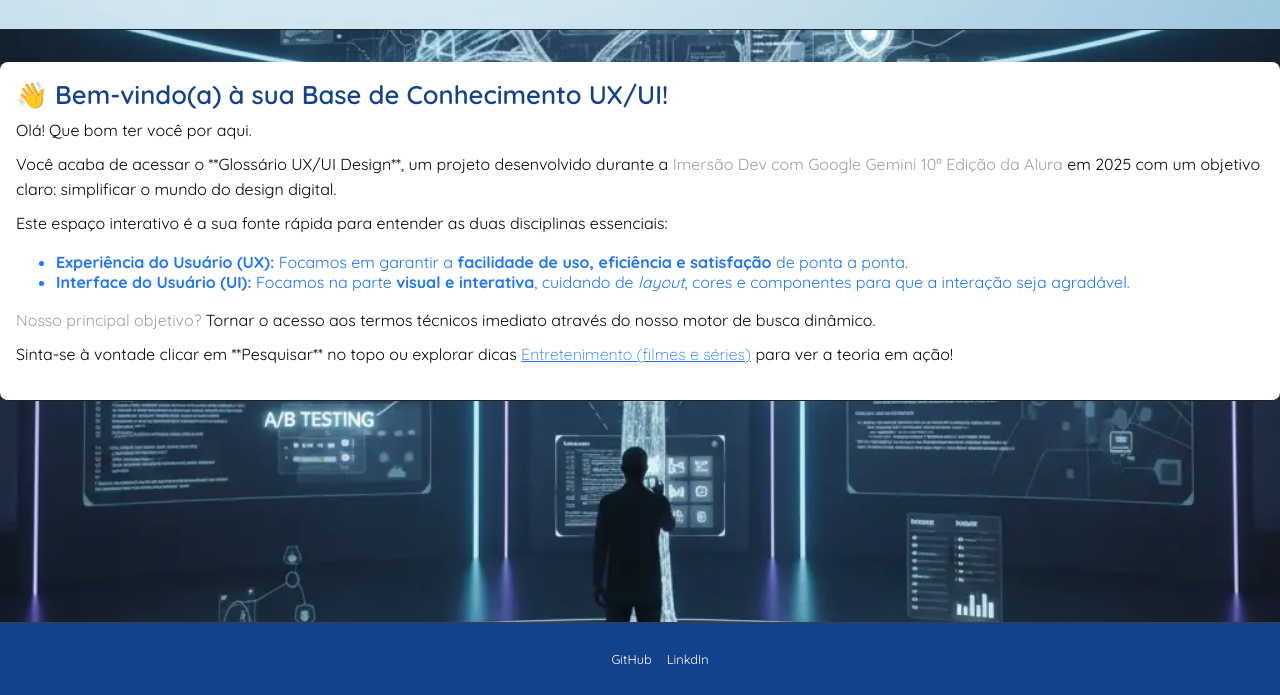
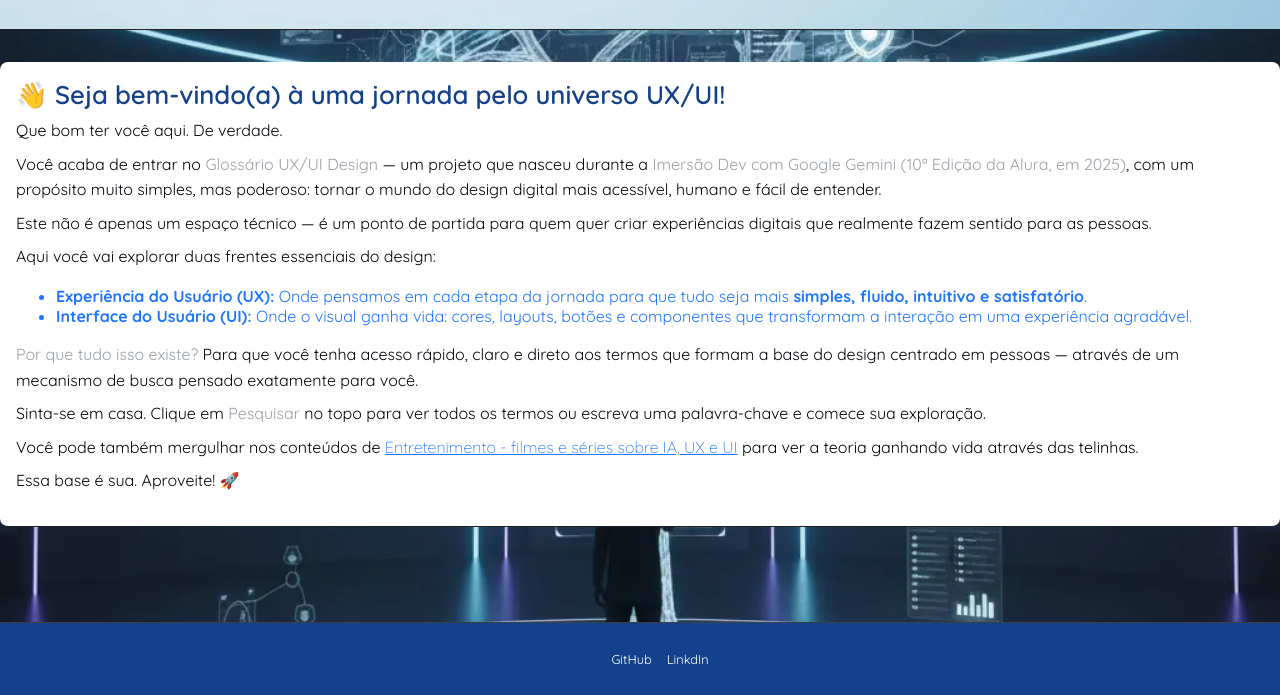
Before and after one commit to stetaveira/base-ux-series, a plain HTML site: page index.html in a window 1280 px wide. Shown: the part 105-800 px from the top of the page. Drawn offline with Linux system fonts and the light colour scheme.

Commit message:
Atualizar o index.html

```diff
--- a/index.html
+++ b/index.html
@@ -35,21 +35,30 @@
                 <section class="card-container">
             <article class="card">
 
-            <h2>👋 Bem-vindo(a) à sua Base de Conhecimento UX/UI!</h2>
-            <p>Olá! Que bom ter você por aqui.</p>
+            <h2>👋 Seja bem-vindo(a) à uma jornada pelo universo UX/UI!</h2>
 
-            <p>Você acaba de acessar o **Glossário UX/UI Design**, um projeto desenvolvido durante a <strong>Imersão Dev com Google Gemini 10ª Edição da Alura</strong> em 2025 com um objetivo claro: simplificar o mundo do design digital.</p>
+<p>Que bom ter você aqui. De verdade.</p>
 
-            <p>Este espaço interativo é a sua fonte rápida para entender as duas disciplinas essenciais:</p>
+<p>Você acaba de entrar no <strong>Glossário UX/UI Design</strong> — um projeto que nasceu durante a <strong>Imersão Dev com Google Gemini (10ª Edição da Alura, em 2025)</strong>, com um propósito muito simples, mas poderoso: tornar o mundo do design digital mais acessível, humano e fácil de entender.</p>
 
-            <ul>
-                <li><strong>Experiência do Usuário (UX):</strong> Focamos em garantir a <strong>facilidade de uso, eficiência e satisfação</strong> de ponta a ponta.</li>
-                <li><strong>Interface do Usuário (UI):</strong> Focamos na parte <strong>visual e interativa</strong>, cuidando de <em>layout</em>, cores e componentes para que a interação seja agradável.</li>
-            </ul>
+<p>Este não é apenas um espaço técnico — é um ponto de partida para quem quer criar experiências digitais que realmente fazem sentido para as pessoas.</p>
 
-            <p><strong>Nosso principal objetivo?</strong> Tornar o acesso aos termos técnicos imediato através do nosso motor de busca dinâmico.</p>
+<p>Aqui você vai explorar duas frentes essenciais do design:</p>
 
-            <p>Sinta-se à vontade clicar em **Pesquisar** no topo ou explorar dicas <strong><a href="page2.html">Entretenimento (filmes e séries)</a></strong> para ver a teoria em ação!</p>
+<ul>
+  <li><strong>Experiência do Usuário (UX):</strong> Onde pensamos em cada etapa da jornada para que tudo seja mais <strong>simples, fluido, intuitivo e satisfatório</strong>.</li>
+  <li><strong>Interface do Usuário (UI):</strong> Onde o visual ganha vida: cores, layouts, botões e componentes que transformam a interação em uma experiência agradável.</li>
+</ul>
+
+<p><strong>Por que tudo isso existe?</strong>
+Para que você tenha acesso rápido, claro e direto aos termos que formam a base do design centrado em pessoas — através de um mecanismo de busca pensado exatamente para você.</p>
+
+<p>Sinta-se em casa. Clique em <strong>Pesquisar</strong> no topo para ver todos os termos ou escreva uma palavra-chave e comece sua exploração.
+
+<p>Você pode também mergulhar nos conteúdos de <strong><a href="page2.html">Entretenimento - filmes e séries sobre IA, UX e UI</a></strong> para ver a teoria ganhando vida através das telinhas.</p>
+
+<p>Essa base é sua. Aproveite! 🚀</p>
+
             </article>
         </section>
 
```
